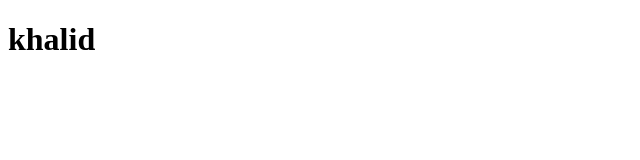
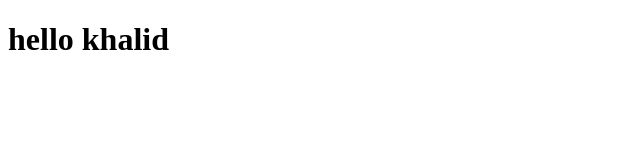
Before and after one commit to Khalid1808/website, a plain HTML site: page index.html in a window 1280 px wide. Shown: the whole page, without its empty margins (0-640 px from the left). Drawn offline with Linux system fonts and the light colour scheme.

Commit message:
website file created

```diff
--- a/index.html
+++ b/index.html
@@ -7,7 +7,7 @@
     <title>Document</title>
 </head>
 <body>
-    <h1>khalid</h1>
+    <h1>hello khalid</h1>
 
 </body>
 </html>
```
